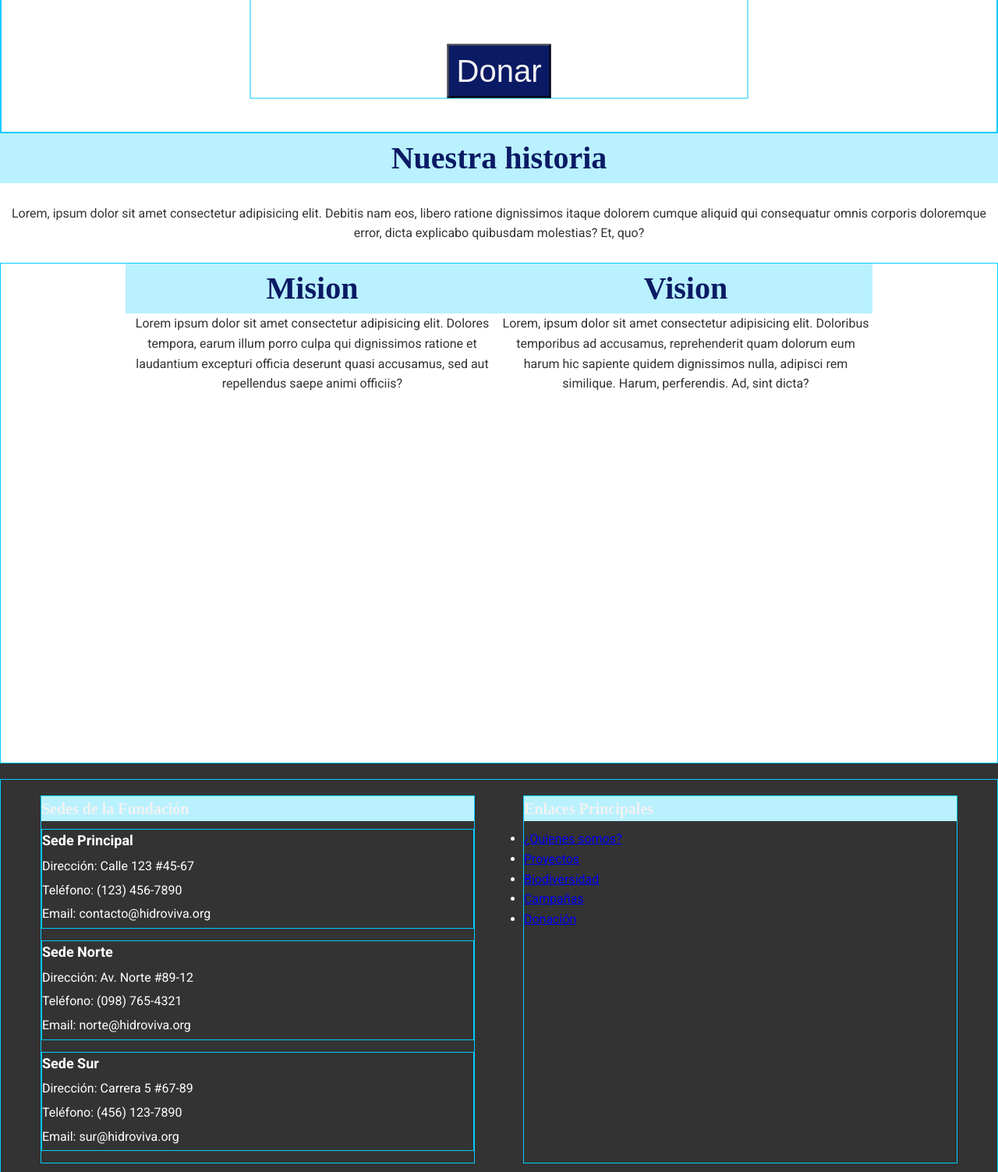
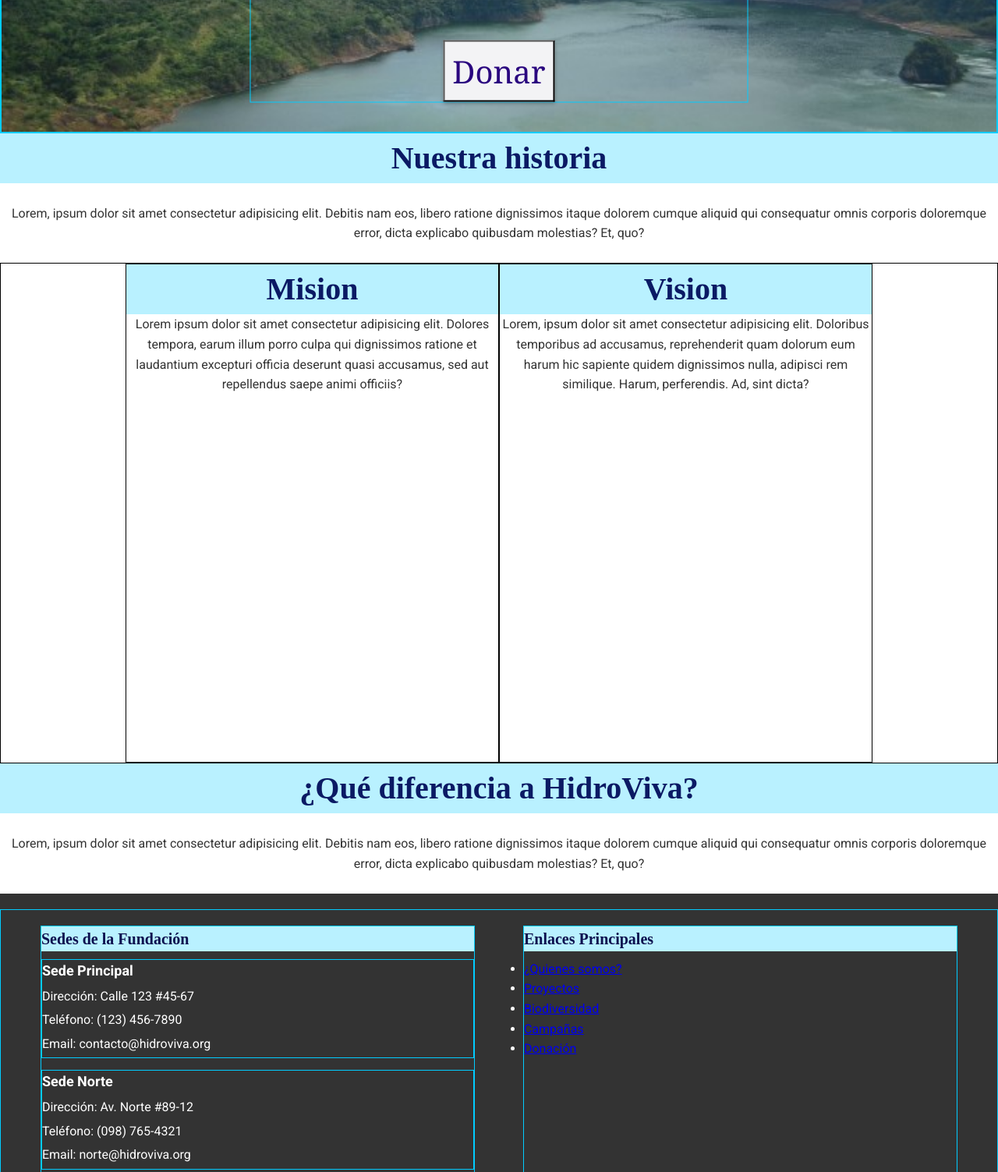
Before and after one commit to CamilaCM7/web-HidroViva, a plain HTML site: page pages/quienesSomos.html in a window 1280 px wide. Shown: the part 469-1972 px from the top of the page at 78% size. Drawn offline with nearby package versions, Linux system fonts and the light colour scheme.

Commit message:
Commit Andres Uyazan
Actulizacion css quienesSomos

```diff
--- a/css/quienesSomos.css
+++ b/css/quienesSomos.css
@@ -93,8 +93,10 @@ header {
 }
 
 .slide-active {
-
-
+    width: 100%;
+    height: 100%;
+}
+.slide-active img {
     width: 100%;
     height: 100%;
 }
@@ -118,10 +120,24 @@ h1{
 button {
     font-size: 40px;
     padding: 10px;
+    background-color: #f3f3f5;
+    font-family: Georgia;
+    color: #2a067f;
+    cursor: pointer;
+    transition: all 0.9s ease; /* trancision al pasar el mouse*/
+    box-shadow: 0px 2px 5px rgba(0, 0, 0, 0.3); /* Agrega una sombra */
+
+  }
+
+  button:hover {
+    font-size: 40px;
+    padding: 10px;
     background-color: #0b1a64;
-    font-family: Arial;
+    font-family: Georgia;
     color: #f3f3f3;
-}
+    transform: scale(1.1); /* ligero aumento del tamaño del boton al pasar el mouse */
+    box-shadow: 0px 4px 8px rgba(0, 0, 0, 0.5); /* Aumenta la sombra al pasar el mouse */
+  }
 /*MAIN*/
 h2 {
     font-size: 40px;
@@ -136,6 +152,7 @@ h2 {
 .mision-vision{
         display: flex;
         justify-content: space-between; /* Distribuye los elementos uniformemente */
+        border: #000000 solid 1px;
 
 }
 
@@ -145,6 +162,7 @@ h2 {
     margin-left: 10rem;
     height: 40rem;
     width: 40rem;
+    border: #000000 solid 1px;
 
 
 }
@@ -153,6 +171,10 @@ h2 {
     margin-right: 10rem;
     height: 40rem;
     width: 40rem;
+    border: #000000 solid 1px;
+}
+#factor-diferencial {
+    text-align: center;
 }
 /* Estilos del footer */
 footer {
@@ -176,7 +198,7 @@ footer {
 .nav-links h2 {
     margin-bottom: 10px;
     font-size: 20px;
-    color: #f2f2f2; /* Color más claro para los títulos */
+    color: #0c104f; /* Color más claro para los títulos */
 }
 
 .location {
--- a/pages/quienesSomos.html
+++ b/pages/quienesSomos.html
@@ -58,8 +58,13 @@
                 <p>Lorem, ipsum dolor sit amet consectetur adipisicing elit. Doloribus temporibus ad accusamus, reprehenderit quam dolorum eum harum hic sapiente quidem dignissimos nulla, adipisci rem similique. Harum, perferendis. Ad, sint dicta?</p>
 
             </section>
+        </div>
 
-        </div>
+        <section id="factor-diferencial">
+            <h2>¿Qué diferencia a HidroViva?</h2>
+            <br><p>Lorem, ipsum dolor sit amet consectetur adipisicing elit. Debitis nam eos, libero ratione dignissimos itaque dolorem cumque aliquid qui consequatur omnis corporis doloremque error, dicta explicabo quibusdam molestias? Et, quo?</p></br>
+        </section>
+
 
     </main>
 
```
Also changed, not shown: images/imagen6.jpg (added).
